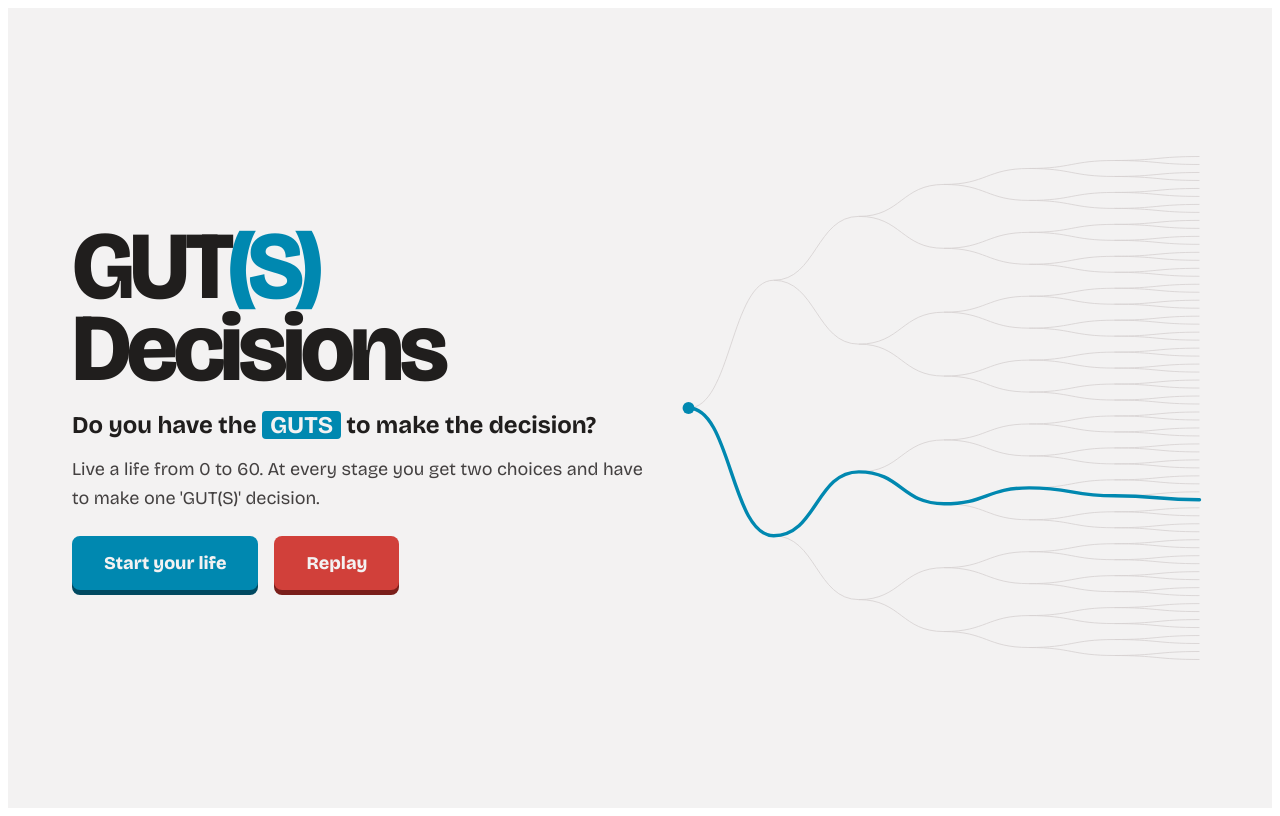
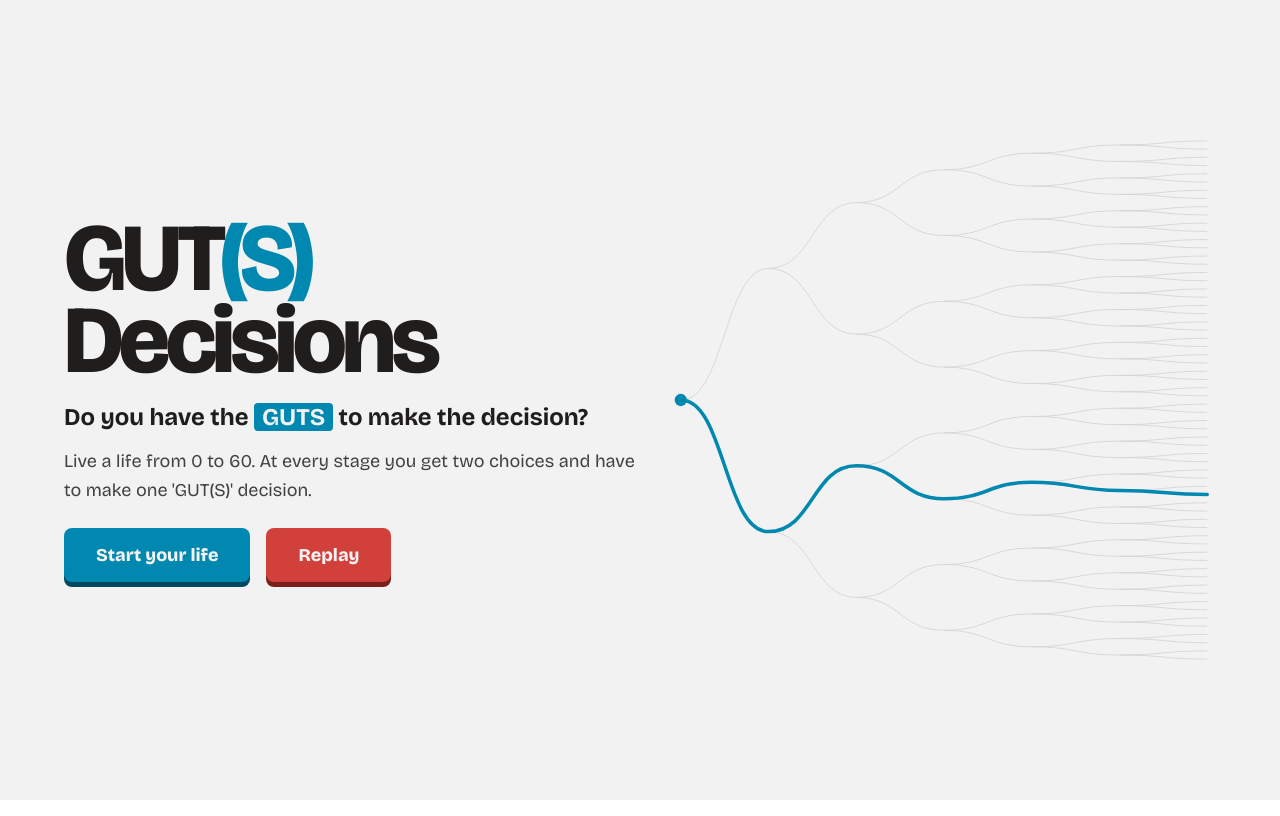
Before and after one commit to julianacristinagreen/GUTS-Decisions, a React (Vite) app: page / in a window 1280 px wide. Built offline with nearby package versions, Linux system fonts and the light colour scheme.

Commit message:
global css to avoid white edge

```diff
--- /dev/null
+++ b/src/global.css
@@ -0,0 +1,4 @@
+/* Styles shared by every page. Page-specific styles live next to their page or component. */
+body {
+  margin: 0;
+}
--- a/src/main.tsx
+++ b/src/main.tsx
@@ -1,6 +1,7 @@
 import { StrictMode } from 'react'
 import { createRoot } from 'react-dom/client'
 import App from './App.tsx'
+import './global.css'
 
 createRoot(document.getElementById('root')!).render(
   <StrictMode>
```
